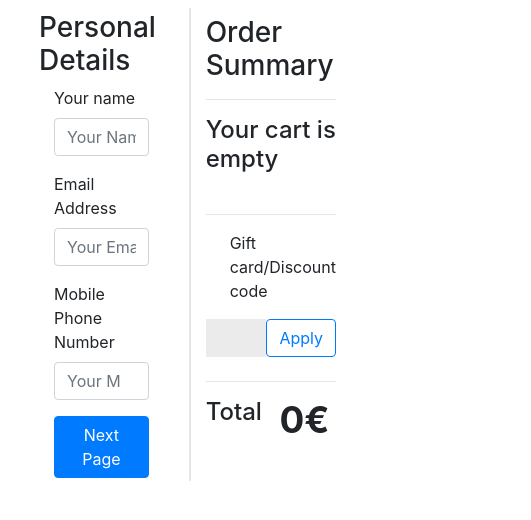
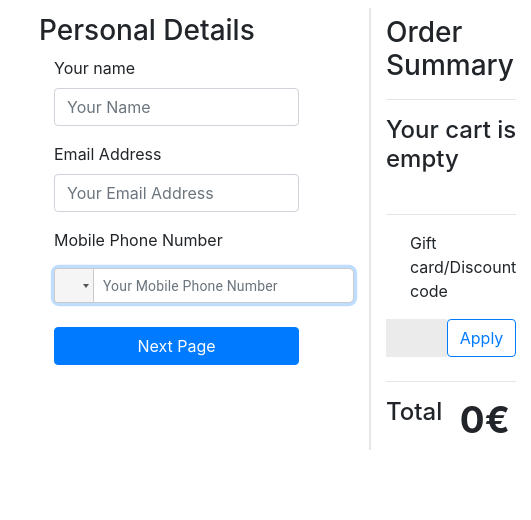
Before and after one commit to assembler-institute/react-shopping-cart-context, a React (Create React App) app: page /checkout/step-1 in a window 390 px wide. Shown: the top 520 px of the page, 531 px wide, since content can reach past the window. Built offline with nearby package versions, Linux system fonts and the light colour scheme.

Commit message:
Phone number and regions

```diff
--- a/package.json
+++ b/package.json
@@ -18,6 +18,8 @@
     "prop-types": "^15.7.2",
     "react": "^17.0.2",
     "react-dom": "^17.0.2",
+    "react-phone-input-2": "^2.14.0",
+    "react-phone-number-input": "^3.1.23",
     "react-redux": "^7.2.3",
     "react-router-dom": "^5.2.0",
     "react-scripts": "4.0.3",
--- a/src/App.js
+++ b/src/App.js
@@ -193,6 +193,7 @@ function App() {
         <Route path="/checkout/step-2">
           <Address cartItems={cartItems} />
         </Route>
+        <Route path="/checkout/order-summary"></Route>
         <Route path="/" exact>
           <Home
             fullWidth
--- a/src/pages/Address/Address.js
+++ b/src/pages/Address/Address.js
@@ -94,7 +94,7 @@ function Address({ cartItems }) {
           <div className="col">
             <OrderCart cartItems={cartItems} />
           </div>
-          {hasSubmitted && <Redirect to="/checkout/step-3" />}
+          {hasSubmitted && <Redirect to="/checkout/order-summary" />}
         </div>
       </section>
     </>
--- a/src/pages/PersonalDetails/PersonalDetails.js
+++ b/src/pages/PersonalDetails/PersonalDetails.js
@@ -3,6 +3,8 @@ import { Redirect } from "react-router-dom";
 import React, { useState } from "react";
 import "../../components/OrderCart/OrderCart.scss";
 import "../layouts.scss";
+import PhoneInput from "react-phone-input-2";
+import "react-phone-input-2/lib/style.css";
 import Input from "../../components/Input";
 import Button from "../../components/Button";
 import personalSchema from "./personal-schema";
@@ -11,7 +13,6 @@ import OrderCart from "../../components/OrderCart";
 
 function PersonalDetails({ cartItems }) {
   const [hasSubmitted, setHasSubmitted] = useState(false);
-
   const formik = useFormik({
     initialValues: {
       name: "",
@@ -60,7 +61,7 @@ function PersonalDetails({ cartItems }) {
               errorMessage={formik.errors.email}
             />
 
-            <Input
+            {/* <Input
               type="number"
               label="Mobile Phone Number"
               id="phoneNumber"
@@ -70,8 +71,23 @@ function PersonalDetails({ cartItems }) {
               handleBlur={formik.handleBlur}
               hasErrorMessage={formik.touched.phoneNumber}
               errorMessage={formik.errors.phoneNumber}
+            /> */}
+            <p>Mobile Phone Number</p>
+            <PhoneInput
+              id="phoneNumber"
+              value={formik.values.phoneNumber}
+              placeholder="Your Mobile Phone Number"
+              handleChange={formik.handleChange}
+              handleBlur={formik.handleBlur}
+              hasErrorMessage={formik.touched.phoneNumber}
+              errorMessage={formik.errors.phoneNumber}
+              inputProps={{
+                name: "phone",
+                required: true,
+                autoFocus: true,
+              }}
             />
-
+            <br />
             <Button
               submitButton
               block
--- a/src/pages/PersonalDetails/personal-schema.js
+++ b/src/pages/PersonalDetails/personal-schema.js
@@ -5,10 +5,10 @@ const personalSchema = Yup.object().shape({
     .min(2, "The name is too short!")
     .max(50, "The name is too long!")
     .required("The name is required"),
-  phoneNumber: Yup.number()
-    .integer("The phone number must be an integer")
-    .positive("The phone number must be a positive number")
-    .required("The phone number is required"),
+  // phoneNumber: Yup.number()
+  //   .integer("The phone number must be an integer")
+  //   .positive("The phone number must be a positive number")
+  //   .required("The phone number is required"),
   email: Yup.string().email("Invalid email").required("The email is Required"),
 });
 
```
Also changed, not shown: 1 other file (tests, documents, lock files or other folders).
